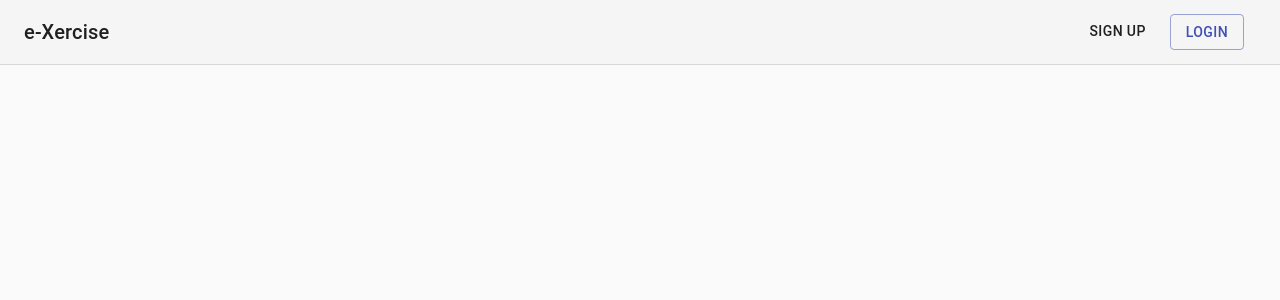
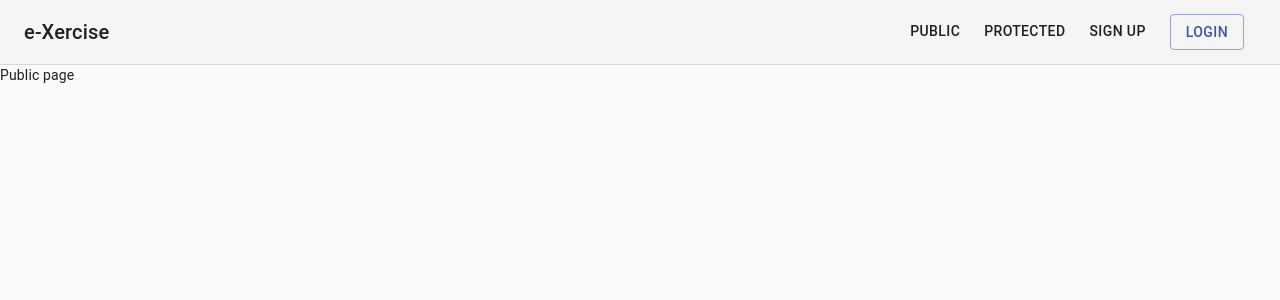
Before and after one commit to jsonwulff/mernAuthBoilerplate, a React (Create React App) app in the folder client/: page /public in a window 1280 px wide. Shown: the top 300 px of the page. Built offline with nearby package versions, Linux system fonts and the light colour scheme.

Commit message:
Created protected routes functionality

```diff
--- a/client/src/app/App.js
+++ b/client/src/app/App.js
@@ -2,7 +2,10 @@ import React from 'react';
 import { BrowserRouter as Router, Route, Switch } from 'react-router-dom';
 
 import Header from './common/Header';
+import PrivateRoute from './PrivateRoute';
 import Login from './login/Login';
+import Protected from './protectedPage';
+import Public from './pubilicPage';
 // import UsersContainer from './userPlaceholder/user';
 import SignUp from './signup/SignUp';
 
@@ -14,6 +17,10 @@ function App() {
       <CssBaseline />
       <Header />
       <Switch>
+        <Route exact path="/public" component={Public} />
+        <PrivateRoute exact path="/protected">
+          <Protected />
+        </PrivateRoute>
         <Route exact path="/signup" component={SignUp} />
         {/* <Route exact path="/users" component={UsersContainer} /> */}
         <Route exact path="/login" component={Login} />
--- /dev/null
+++ b/client/src/app/PrivateRoute.js
@@ -0,0 +1,34 @@
+import React from 'react';
+import { Route, Redirect } from 'react-router-dom';
+import { connect } from 'react-redux';
+import PropTypes from 'prop-types';
+
+function PrivateRoute({ children, isAuthenticated, ...rest }) {
+  return (
+    <Route
+      {...rest}
+      render={({ location }) =>
+        isAuthenticated ? (
+          children
+        ) : (
+          <Redirect
+            to={{
+              pathname: '/login',
+              state: { from: location },
+            }}
+          />
+        )
+      }
+    />
+  );
+}
+
+PrivateRoute.propTypes = {
+  isAuthenticated: PropTypes.bool.isRequired,
+};
+
+const mapStateToProps = (state) => ({
+  isAuthenticated: state.login.isAuthenticated,
+});
+
+export default connect(mapStateToProps)(PrivateRoute);
--- a/client/src/app/common/Header.js
+++ b/client/src/app/common/Header.js
@@ -32,9 +32,10 @@ export default function Header() {
     >
       <Toolbar>
         <Link
-          href="/"
+          to="/"
           variant="h6"
           color="inherit"
+          component={NavLink}
           noWrap
           className={classes.toolbarTitle}
           // component={Typography}
@@ -42,6 +43,26 @@ export default function Header() {
           e-Xercise
         </Link>
         <nav>
+          <Link
+            to="/public"
+            variant="button"
+            color="textPrimary"
+            component={NavLink}
+            activeClassName="active"
+            className={classes.link}
+          >
+            Public
+          </Link>
+          <Link
+            to="/protected"
+            variant="button"
+            color="textPrimary"
+            component={NavLink}
+            activeClassName="active"
+            className={classes.link}
+          >
+            Protected
+          </Link>
           <Link
             to="/signup"
             variant="button"
--- a/client/src/app/login/Login.js
+++ b/client/src/app/login/Login.js
@@ -1,6 +1,6 @@
 import React, { useState } from 'react';
 import { connect } from 'react-redux';
-import { useHistory } from 'react-router-dom';
+import { useHistory, useLocation } from 'react-router-dom';
 import { loginUser } from './LoginActions';
 import {
   Button,
@@ -53,6 +53,8 @@ const useStyles = makeStyles((theme) => ({
 function Login({ loginError, loginUser }) {
   const classes = useStyles();
   const history = useHistory();
+  const location = useLocation();
+  const { from } = location.state || { from: { pathname: '/' } };
 
   const [values, setValues] = useState({
     email: '',
@@ -66,7 +68,7 @@ function Login({ loginError, loginUser }) {
 
   const onSubmit = (e) => {
     e.preventDefault();
-    loginUser(values, history);
+    loginUser(values, history, from.pathname);
   };
 
   return (
@@ -85,6 +87,7 @@ function Login({ loginError, loginUser }) {
         square
       >
         <div className={classes.paper}>
+          <p>You must log in to view the page at</p>
           <Avatar className={classes.avatar}>
             <LockOutlinedIcon />
           </Avatar>
@@ -160,7 +163,8 @@ const mapStateToProps = (state) => {
 
 const mapDispatchToProps = (dispatch) => {
   return {
-    loginUser: (loginData, history) => dispatch(loginUser(loginData, history)),
+    loginUser: (loginData, history, from) =>
+      dispatch(loginUser(loginData, history, from)),
   };
 };
 
--- a/client/src/app/login/LoginActions.js
+++ b/client/src/app/login/LoginActions.js
@@ -5,7 +5,7 @@ import {
   POST_LOGIN_FAILURE,
 } from './LoginTypes';
 
-export const loginUser = (loginData, history) => {
+export const loginUser = (loginData, history, from) => {
   return (dispatch) => {
     dispatch(postLoginRequest);
     axios
@@ -13,7 +13,7 @@ export const loginUser = (loginData, history) => {
       .then((res) => {
         const successMessage = res.data;
         dispatch(postLoginSucces(successMessage));
-        history.push('/');
+        history.push(from);
       })
       .catch((err) => {
         const failuresMessages = err.response.data;
--- a/client/src/app/login/LoginReducer.js
+++ b/client/src/app/login/LoginReducer.js
@@ -7,6 +7,7 @@ import {
 const intialState = {
   loading: false,
   error: '',
+  isAuthenticated: false,
 };
 
 export default (state = intialState, action) => {
@@ -20,6 +21,7 @@ export default (state = intialState, action) => {
       return {
         ...state,
         loading: false,
+        isAuthenticated: true,
       };
     case POST_LOGIN_FAILURE:
       return {
--- /dev/null
+++ b/client/src/app/protectedPage.js
@@ -0,0 +1,8 @@
+import React from 'react';
+
+function protectedPage(props) {
+  console.log(props);
+  return <div>Protected page</div>;
+}
+
+export default protectedPage;
--- /dev/null
+++ b/client/src/app/pubilicPage.js
@@ -0,0 +1,7 @@
+import React from 'react';
+
+function pubilicPage() {
+  return <div>Public page</div>;
+}
+
+export default pubilicPage;
```
